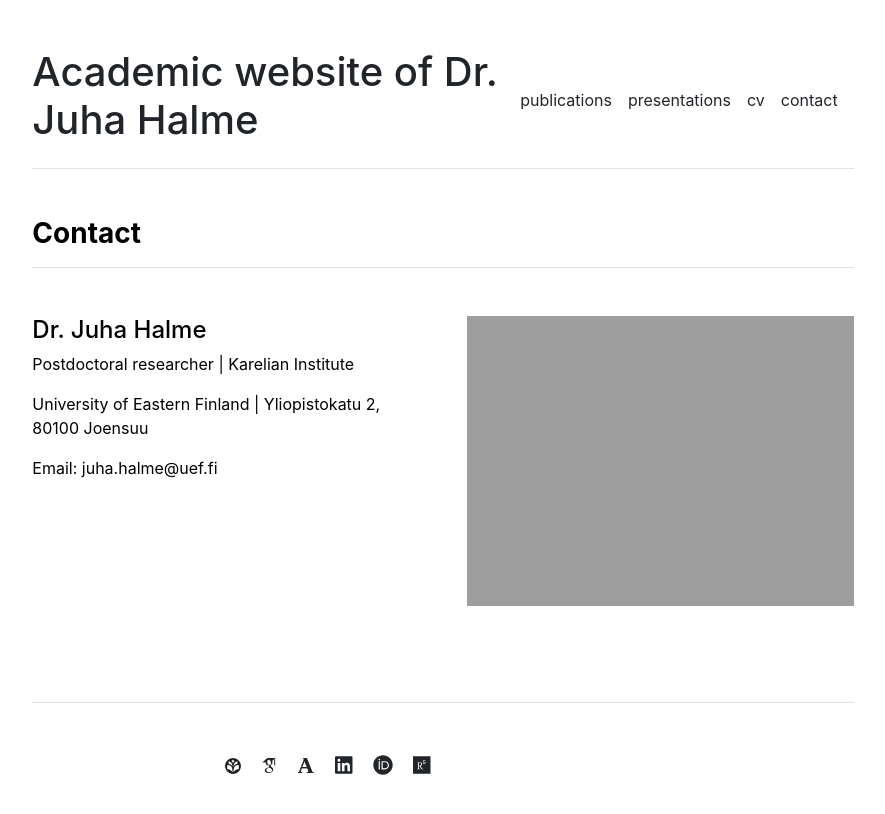
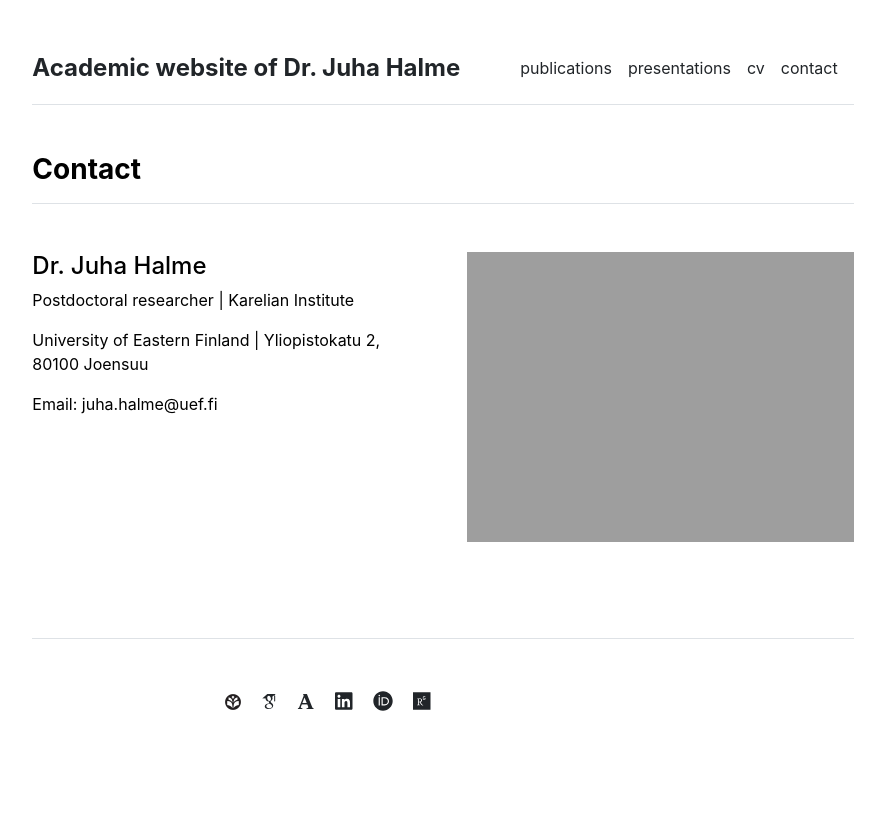
Before and after one commit to juhahalme/academicprofile, a Jekyll site: the page built from contact.md, in a window 1280 px wide. Shown: the top 814 px of the page, without its empty margins (197-1082 px from the left). Built offline with Jekyll 4.4.1, drawn with Linux system fonts in a browser that asks for light colours; some web fonts are replaced.

Commit message:
Update header.html

```diff
--- a/_includes/header.html
+++ b/_includes/header.html
@@ -1,7 +1,7 @@
 <header class="d-flex flex-column flex-md-row align-items-center pb-3 mb-5 border-bottom">
   <div>
     <a href="{{ site.github.url }}/" class="d-flex align-items-center text-decoration-none">
-      <span class="fs-4 fw-bold"><H1>{{ site.title }}</H1></span>
+      <span class="fs-4 fw-bold">{{ site.title }}</span>
     </a>
     <a href="{{ site.github.url }}/" class="d-flex align-items-center text-decoration-none">
 
```
